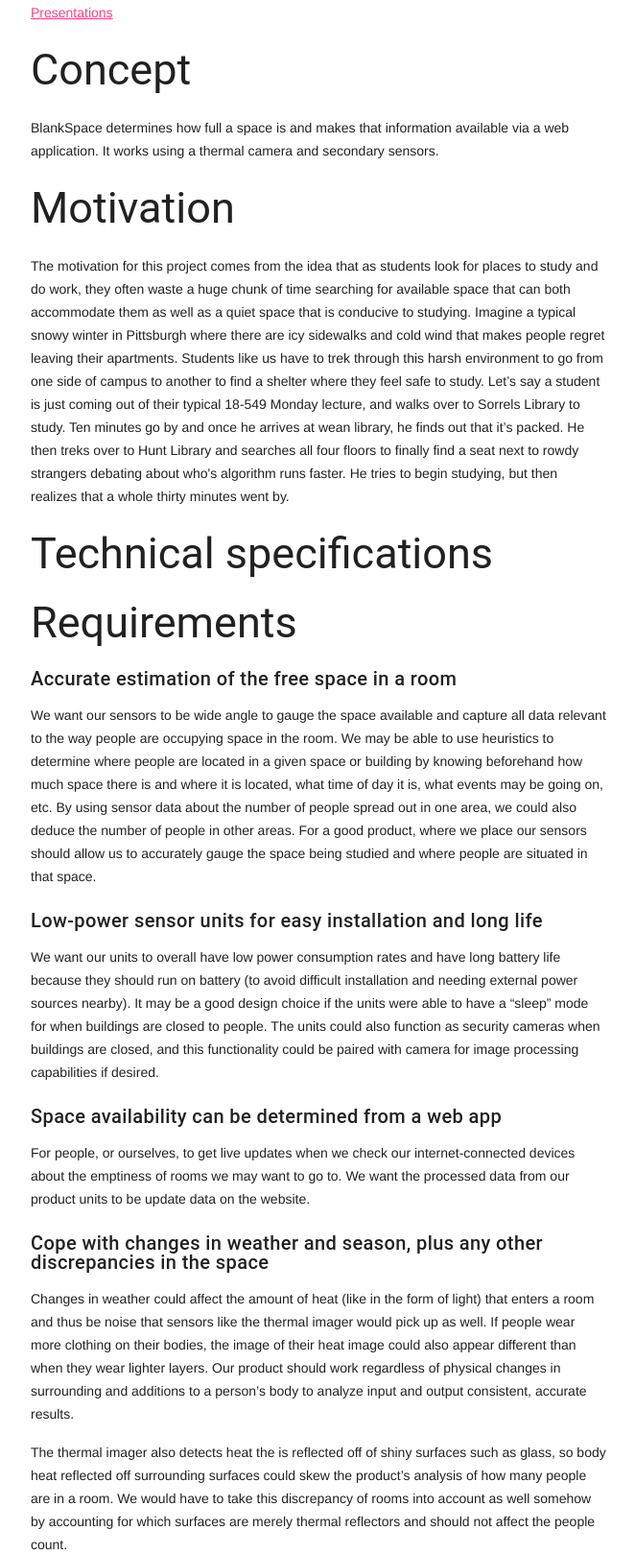
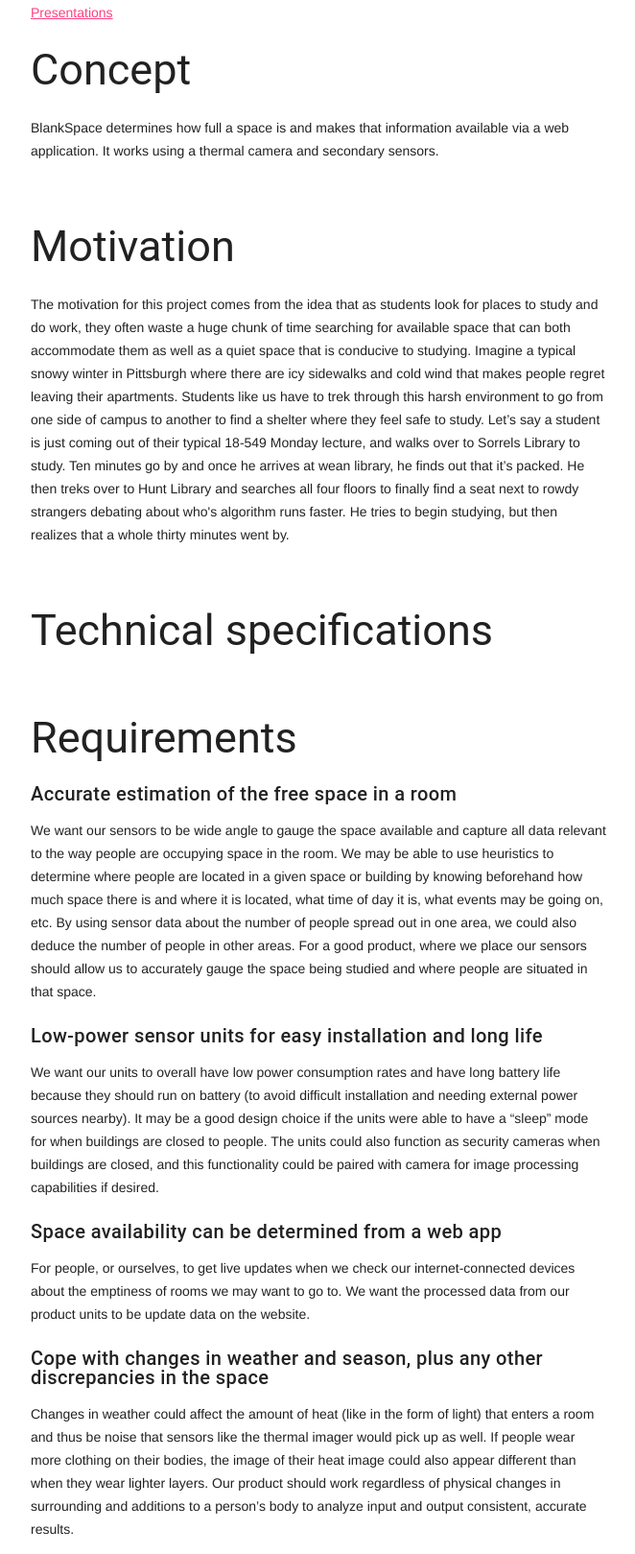
Before and after one commit to PowerlinxJetfire/blankspace, a Django app: template render/templates/index.html in a window 1280 px wide. Shown: the part 339-1958 px from the top of the page at 96% size, without its empty margins (308-970 px from the left). Run offline with Django 3.2, Linux system fonts and the light colour scheme; the template is opened without the code that fills it, so the values that code supplies are empty; some libraries are stand-ins or nearby versions.

Commit message:
space between sections

```diff
--- a/render/static/css/style.css
+++ b/render/static/css/style.css
@@ -3,3 +3,7 @@ body {
   margin: auto;
   padding: 16px;
 }
+
+section:not(:last-child) {
+  margin-bottom: 64px;
+}
--- a/static/css/style.css
+++ b/static/css/style.css
@@ -3,3 +3,7 @@ body {
   margin: auto;
   padding: 16px;
 }
+
+section:not(:last-child) {
+  margin-bottom: 64px;
+}
```
Also changed, not shown: 2 other files.
